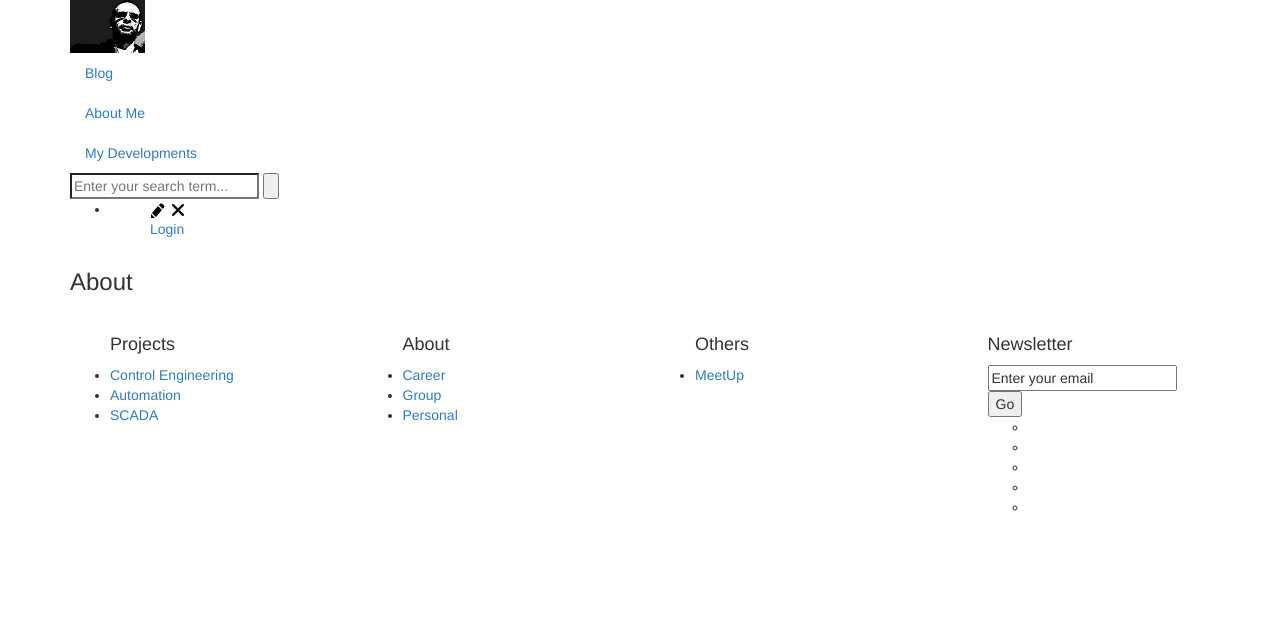
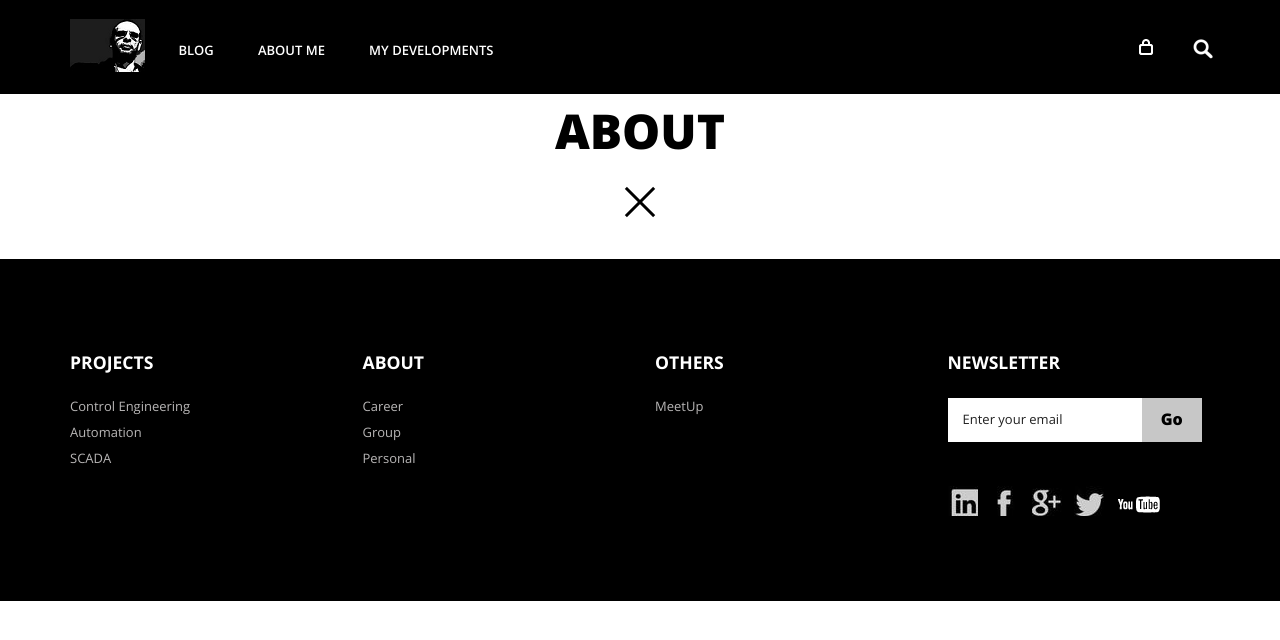
Before and after one commit to RogerioDosSantos/GithNote, a Jekyll site: the page built from about.md, in a window 1280 px wide. Shown: the top 640 px of the page. Built offline with Jekyll 4.4.1, drawn with Linux system fonts in a browser that asks for light colours; nearby versions of some CDN libraries; library files that are not in the unit come from our copies; a script that is not in the unit is left out.

Commit message:
Corrected Base URL Link problem

```diff
--- a/_layouts/default.html
+++ b/_layouts/default.html
@@ -4,11 +4,11 @@
 <head>
     <title>{% if page.title %}{{ page.title }} – {% endif %}{{ site.name }}</title>
 
-    <meta itemprop="url" content="{{ site.url }}{{ site.baseurl }}{{ page.url }}">
+    <meta itemprop="url" content="{{ site.url }}{{ site.baseurl }}/{{ page.url }}">
 
-    <link href="{{ site.url }}{{ site.baseurl }}css/bootstrap.css" rel='stylesheet' type='text/css' />
-    <link href="{{ site.url }}{{ site.baseurl }}css/style.css" rel='stylesheet' type='text/css' />
-    <link href="{{ site.url }}{{ site.baseurl }}css/post.css" rel='stylesheet' type='text/css' />
+    <link href="{{ site.url }}{{ site.baseurl }}/css/bootstrap.css" rel='stylesheet' type='text/css' />
+    <link href="{{ site.url }}{{ site.baseurl }}/css/style.css" rel='stylesheet' type='text/css' />
+    <link href="{{ site.url }}{{ site.baseurl }}/css/post.css" rel='stylesheet' type='text/css' />
     <script type="text/javascript" src="https://cdn.mathjax.org/mathjax/latest/MathJax.js?config=TeX-AMS_HTML"></script>
     <meta name="viewport" content="width=device-width, initial-scale=1, maximum-scale=1">
     <meta http-equiv="Content-Type" content="text/html; charset=utf-8" />
```
